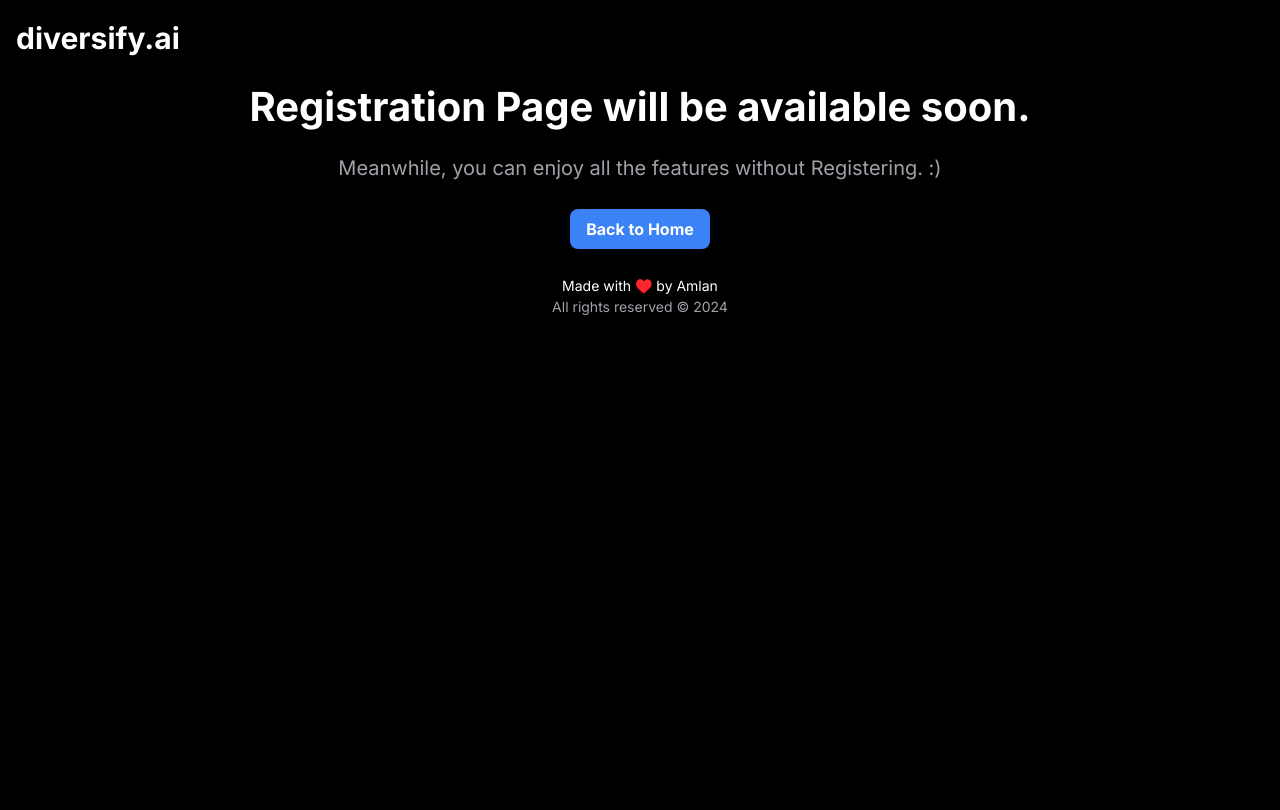
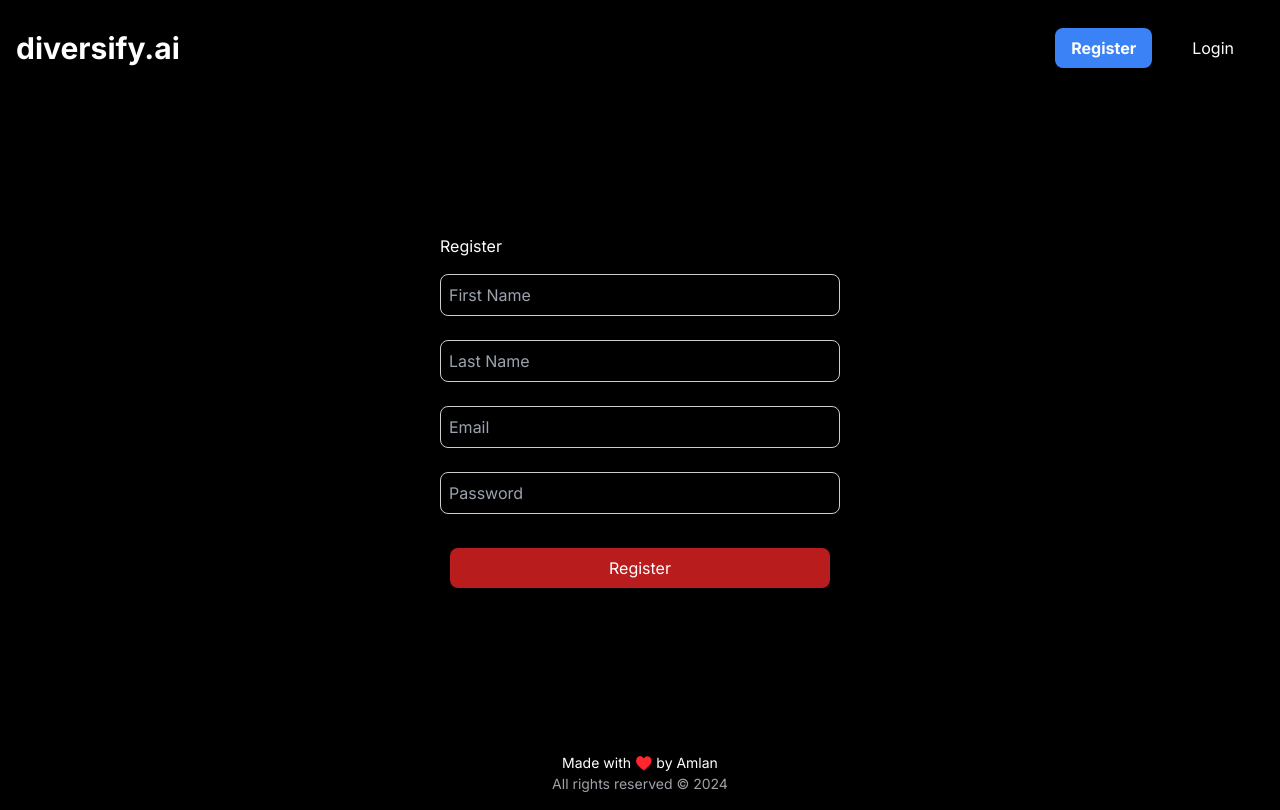
Before and after one commit to amlanxbghn/Diversif.ai, a React (Vite) app in the folder DiversifyF/: page /register in a window 1280 px wide. Built offline with nearby package versions, Linux system fonts and the light colour scheme.

Commit message:
added login functionality, changed convert conditions

```diff
--- a/DiversifyF/src/App.jsx
+++ b/DiversifyF/src/App.jsx
@@ -4,6 +4,7 @@ import Home from './components/Home/Home';
 import PageOne from './components/ConvertPage/ConvertPage';
 import PageTwo from './components/About/About';
 import Register from './components/Register/Register';
+import Login from './components/Login/Login'; // Import the Login component
 import Navbar from './components/Navbar/Navbar';
 import Footer from './components/Footer/Footer';
 
@@ -18,6 +19,7 @@ const App = () => {
             <Route path="/page-one" element={<PageOne />} />
             <Route path="/page-two" element={<PageTwo />} />
             <Route path="/register" element={<Register />} />
+            <Route path="/login" element={<Login />} /> {/* Added Login route */}
           </Routes>
         </main>
         <Footer /> {/* Footer appears on all pages */}
--- a/DiversifyF/src/components/Convert/Convert.jsx
+++ b/DiversifyF/src/components/Convert/Convert.jsx
@@ -1,4 +1,5 @@
-import React, { useState } from 'react';
+import React, { useState, useEffect } from 'react';
+import { useNavigate } from 'react-router-dom';
 import { GoogleGenerativeAI } from "@google/generative-ai";
 
 const Convert = () => {
@@ -7,6 +8,14 @@ const Convert = () => {
   const [inputText, setInputText] = useState("");
   const [convertFrom, setConvertFrom] = useState("");
   const [convertTo, setConvertTo] = useState("");
+  const navigate = useNavigate();
+
+  useEffect(() => {
+    const token = localStorage.getItem('token');
+    if (!token) {
+      navigate('/register'); // Redirect to register page if not logged in
+    }
+  }, [navigate]);
 
   const genAI = new GoogleGenerativeAI("AIzaSyCy0Remq9c1uGAPvmIMsuTZZi_lG4EAy3k");
 
--- /dev/null
+++ b/DiversifyF/src/components/Login/Login.css
@@ -0,0 +1,64 @@
+.login-container {
+    display: flex;
+    flex-direction: column;
+    align-items: center;
+    justify-content: center;
+    min-height: 80vh;
+    padding: 20px;
+  }
+
+  .login-title {
+    font-size: 2rem;
+    margin-bottom: 20px;
+    color: #333;
+  }
+
+  .login-form {
+    width: 100%;
+    max-width: 400px;
+    display: flex;
+    flex-direction: column;
+  }
+
+  .login-form input {
+    padding: 10px;
+    margin-bottom: 15px;
+    border: 1px solid #ccc;
+    border-radius: 5px;
+    font-size: 1rem;
+  }
+
+  .login-form button {
+    padding: 10px;
+    background-color: #007BFF;
+    color: white;
+    border: none;
+    border-radius: 5px;
+    font-size: 1rem;
+    cursor: pointer;
+    transition: background-color 0.3s ease;
+  }
+
+  .login-form button:hover {
+    background-color: #0056b3;
+  }
+
+  .error {
+    color: red;
+    margin-bottom: 15px;
+  }
+
+  .login-text {
+    margin-top: 15px;
+    font-size: 0.9rem;
+    color: #666;
+  }
+
+  .login-text a {
+    color: #007BFF;
+    text-decoration: none;
+  }
+
+  .login-text a:hover {
+    text-decoration: underline;
+  }
--- /dev/null
+++ b/DiversifyF/src/components/Login/Login.jsx
@@ -0,0 +1,57 @@
+import React, { useState } from 'react';
+import { useNavigate } from 'react-router-dom';
+import axios from 'axios';
+import './Login.css';
+
+const Login = () => {
+  const [data, setData] = useState({ email: '', password: '' });
+  const [error, setError] = useState('');
+  const navigate = useNavigate();
+
+  const handleChange = ({ currentTarget: input }) => {
+    setData({ ...data, [input.name]: input.value });
+  };
+
+  const handleSubmit = async (e) => {
+    e.preventDefault();
+    try {
+      const url = 'http://localhost:5174/api/auth'; // Ensure this URL is correct
+      const { data: res } = await axios.post(url, data);
+      localStorage.setItem('token', res.token); // Save the token
+      localStorage.setItem('user', JSON.stringify(res.user)); // Save user info
+      navigate('/'); // Redirect to home page
+    } catch (error) {
+      if (error.response && error.response.status >= 400 && error.response.status <= 500) {
+        setError(error.response.data.message); // Display error message if login fails
+      }
+    }
+  };
+
+  return (
+    <div className="login-container">
+      <form onSubmit={handleSubmit} className="login-form">
+        <h1 className="login-title">Login</h1>
+        <input
+          type="email"
+          name="email"
+          placeholder="Email"
+          value={data.email}
+          onChange={handleChange}
+          required
+        />
+        <input
+          type="password"
+          name="password"
+          placeholder="Password"
+          value={data.password}
+          onChange={handleChange}
+          required
+        />
+        {error && <div className="error">{error}</div>}
+        <button type="submit">Login</button>
+      </form>
+    </div>
+  );
+};
+
+export default Login;
--- a/DiversifyF/src/components/Navbar/Navbar.jsx
+++ b/DiversifyF/src/components/Navbar/Navbar.jsx
@@ -1,22 +1,37 @@
 import React from 'react';
-import { Link, useLocation } from 'react-router-dom';
+import { Link, useNavigate } from 'react-router-dom';
 import './Navbar.css';
 
 const Navbar = () => {
-  const location = useLocation();
+  const navigate = useNavigate();
 
-  const showRegisterButton = location.pathname === '/';
+  const handleLogout = () => {
+    localStorage.removeItem('token'); // Remove the token
+    localStorage.removeItem('user'); // Optionally remove user info
+    navigate('/'); // Redirect to home page
+  };
+
+  const isLoggedIn = !!localStorage.getItem('token'); // Check if the user is logged in
 
   return (
     <nav className="navbar">
       <Link to="/" className="navbar-brand">
         diversify.ai
       </Link>
-      {showRegisterButton && (
-        <Link to="/register">
-          <button className="register-button">Register</button>
-        </Link>
-      )}
+      <div className="navbar-links">
+        {isLoggedIn ? (
+          <button onClick={handleLogout} className="logout-button">Logout</button>
+        ) : (
+          <>
+            <Link to="/register">
+              <button className="register-button">Register</button>
+            </Link>
+            <Link to="/login">
+              <button className="login-button">Login</button>
+            </Link>
+          </>
+        )}
+      </div>
     </nav>
   );
 };
--- a/DiversifyF/src/components/Register/Register.css
+++ b/DiversifyF/src/components/Register/Register.css
@@ -3,27 +3,65 @@
   flex-direction: column;
   align-items: center;
   justify-content: center;
-    gap: 1rem;
+  min-height: 80vh;
+  padding: 20px;
+  gap: 1rem; /* Added for consistent spacing */
 }
 
 .register-title {
-    font-size: 2.5rem;
-    font-weight: bold;
+  font-size: 2.5rem; /* Updated to match Login page */
+  font-weight: bold; /* Added for consistency */
+  color: #333; /* Consistent color */
+  margin-bottom: 1rem; /* Consistent spacing */
+}
+
+.register-form {
+  width: 100%;
+  max-width: 400px;
+  display: flex;
+  flex-direction: column;
+  gap: 1rem; /* Consistent spacing */
+}
+
+.register-form input {
+  padding: 0.5rem; /* Consistent padding */
+  margin-bottom: 0.5rem; /* Consistent spacing */
+  border: 1px solid #ccc;
+  border-radius: 0.5rem; /* Consistent border radius */
+  font-size: 1rem;
+}
+
+.register-form button {
+  padding: 0.5rem 1rem; /* Consistent padding */
+  background-color: #b91c1c; /* Consistent button color */
+  color: white;
+  border: none;
+  border-radius: 0.5rem; /* Consistent border radius */
+  font-size: 1rem;
+  cursor: pointer;
+  transition: background-color 0.2s; /* Consistent transition */
+}
+
+.register-form button:hover {
+  background-color: #991b1b; /* Consistent hover color */
+}
+
+.error {
+  color: red;
+  margin-bottom: 15px;
 }
 
 .register-text {
-    font-size: 1.25rem;
-    color: #a1a1aa; /* zinc-400 */
+  font-size: 1.25rem; /* Consistent font size */
+  color: #a1a1aa; /* Consistent color */
+  margin-top: 1rem;
 }
 
-  .register-button {
-    padding: 0.5rem 1rem;
-    background-color: #b91c1c; /* red-700 */
-    color: white;
-    border-radius: 0.5rem;
-    transition: background-color 0.2s;
+.register-text a {
+  color: #b91c1c; /* Consistent link color */
+  text-decoration: none;
 }
 
-  .register-button:hover {
-    background-color: #991b1b; /* red-800 */
+.register-text a:hover {
+  text-decoration: underline;
 }
--- a/DiversifyF/src/components/Register/Register.jsx
+++ b/DiversifyF/src/components/Register/Register.jsx
@@ -1,15 +1,75 @@
-import React from 'react';
-import { Link } from 'react-router-dom';
-import './Register.css';  // Import the CSS file
+import React, { useState } from 'react';
+import { useNavigate } from 'react-router-dom';
+import axios from 'axios';
+import './Register.css';
 
 const Register = () => {
+  const [data, setData] = useState({
+    firstName: '',
+    lastName: '',
+    email: '',
+    password: '',
+  });
+  const [error, setError] = useState('');
+  const navigate = useNavigate();
+
+  const handleChange = ({ currentTarget: input }) => {
+    setData({ ...data, [input.name]: input.value });
+  };
+
+  const handleSubmit = async (e) => {
+    e.preventDefault();
+    try {
+      const url = 'http://localhost:5174/api/users'; // Ensure this URL is correct
+      const { data: res } = await axios.post(url, data);
+      navigate('/'); // Redirect to home page after successful registration
+      console.log(res.message); // Optionally log the response message
+    } catch (error) {
+      if (error.response && error.response.status >= 400 && error.response.status <= 500) {
+        setError(error.response.data.message); // Display error message if registration fails
+      }
+    }
+  };
+
   return (
     <div className="register-container">
-      <h1 className="register-title">Registration Page will be available soon.</h1>
-      <p className="register-text">Meanwhile, you can enjoy all the features without Registering. :)</p>
-      <Link to="/">
-        <button className="register-button">Back to Home</button>
-      </Link>
+      <form onSubmit={handleSubmit} className="register-form">
+        <h1>Register</h1>
+        <input
+          type="text"
+          name="firstName"
+          placeholder="First Name"
+          value={data.firstName}
+          onChange={handleChange}
+          required
+        />
+        <input
+          type="text"
+          name="lastName"
+          placeholder="Last Name"
+          value={data.lastName}
+          onChange={handleChange}
+          required
+        />
+        <input
+          type="email"
+          name="email"
+          placeholder="Email"
+          value={data.email}
+          onChange={handleChange}
+          required
+        />
+        <input
+          type="password"
+          name="password"
+          placeholder="Password"
+          value={data.password}
+          onChange={handleChange}
+          required
+        />
+        {error && <div className="error">{error}</div>}
+        <button type="submit">Register</button>
+      </form>
     </div>
   );
 };
```
Also changed, not shown: DiversifyF/src/components/Profile/Profile.css (added, +79 -0 lines), DiversifyF/src/components/Profile/Profile.jsx (added, +41 -0 lines). Lines whose indentation alone changed are shown as unchanged.
